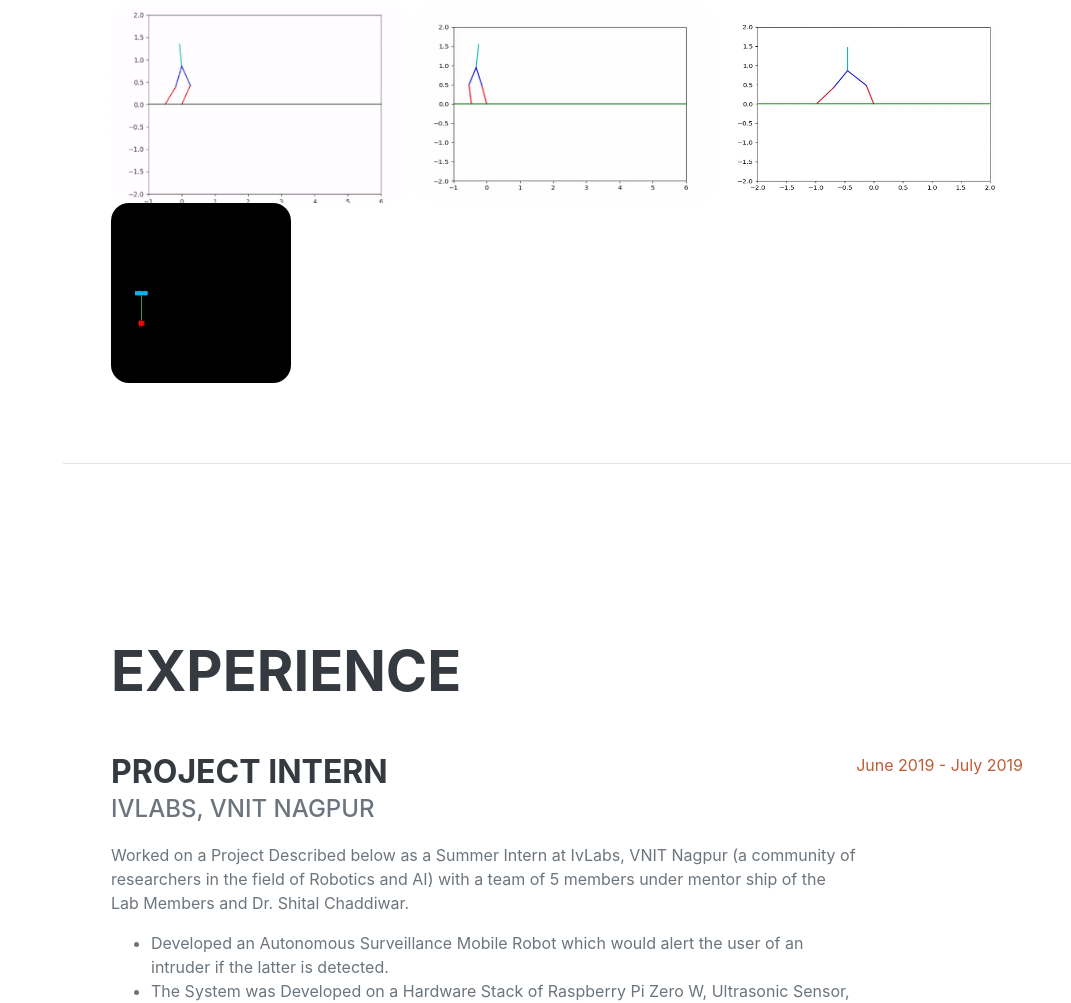
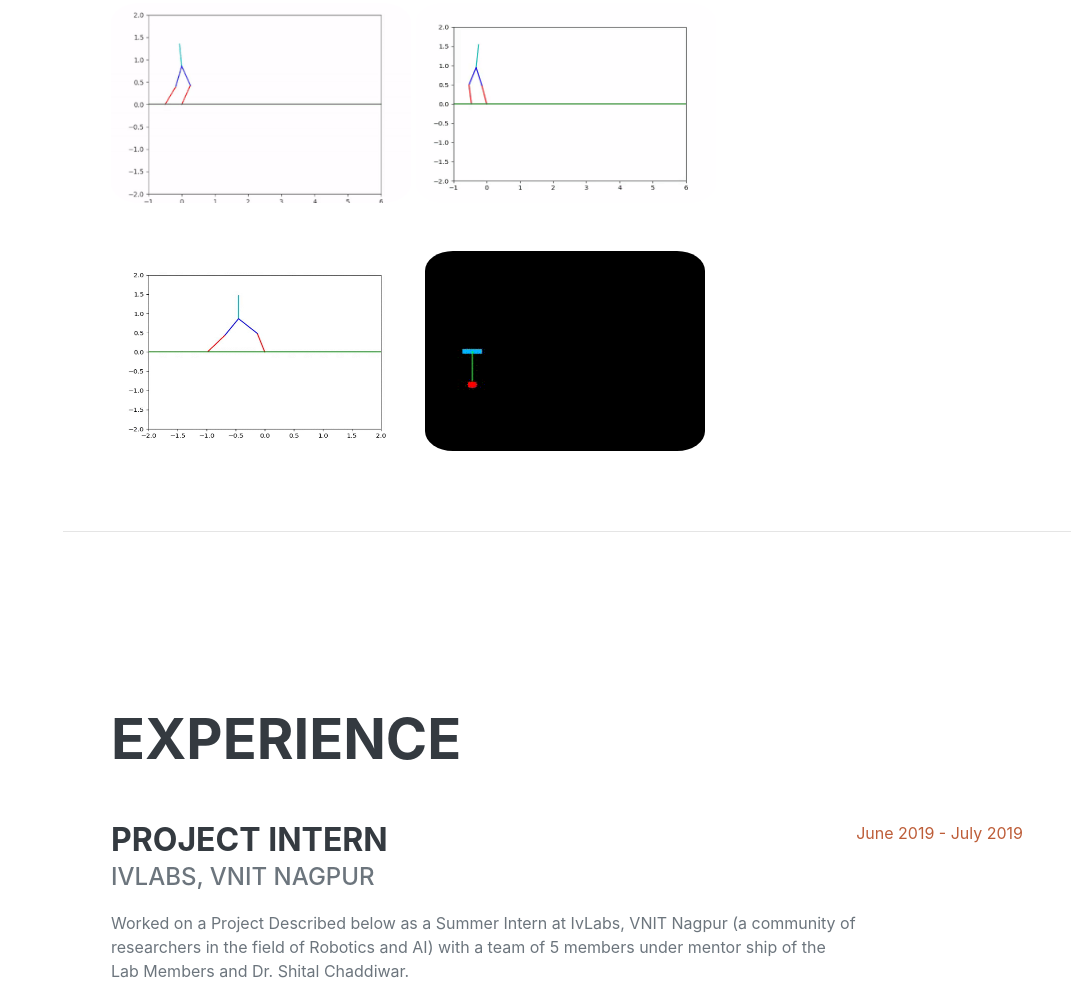
Before and after one commit to aditya-shirwatkar/backup-website, a plain HTML site: page index.html in a window 1280 px wide. Shown: the part 1458-2461 px from the top of the page, without its empty margins (209-1280 px from the left). Drawn offline with nearby package versions, Linux system fonts and the light colour scheme; a web font is replaced by a local one.

Commit message:
resized images in biped

```diff
--- a/index.html
+++ b/index.html
@@ -106,11 +106,13 @@
 
                             <img src="assets/img/projects/path1.gif" alt="Biped Trajectory Optimization" width="300" height="200">
 
-
+                            <br>
+                            <br>
+                            <br>
                             <!-- <div class="mb-0">Gait Generation</div> -->
                             <img src="assets/img/projects/animation2.gif" alt="Biped Trajectory Optimization" width="300" height="200">
-
-                            <img src="assets/img/projects/cartpole.gif" alt="Biped Trajectory Optimization" width="180" height="180">
+                            &nbsp;
+                            <img src="assets/img/projects/cartpole.gif" alt="Biped Trajectory Optimization" width="280" height="200">
 
                     </div>
                     <!-- <div class="d-flex flex-column flex-md-row justify-content-between">
```
